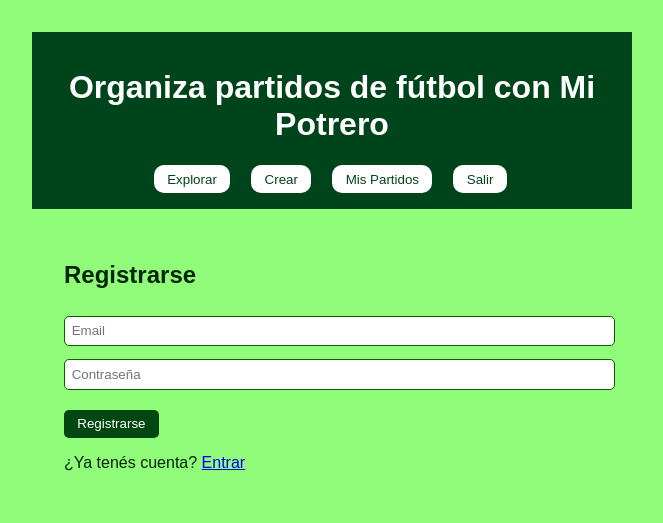
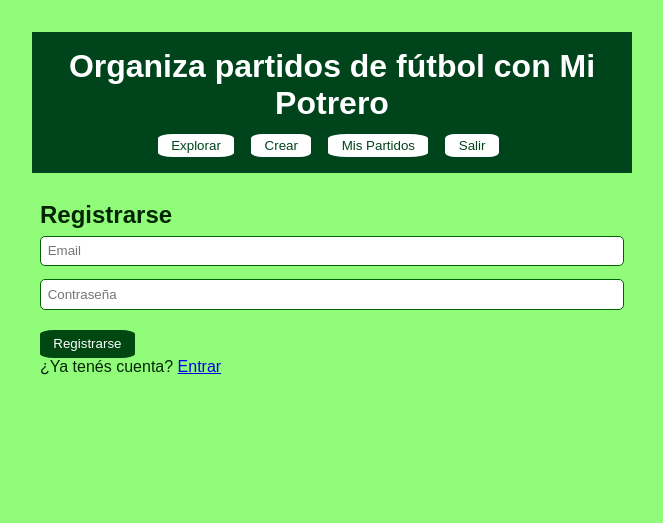
Before and after one commit to JoaquinCappa/mipotrero-partidos, a plain HTML site: page index.html in a window 1280 px wide. Shown: the whole page, without its empty margins (308-971 px from the left). Drawn offline with Linux system fonts and the light colour scheme; no server answers.

Commit message:
Update style.css

```diff
--- a/style.css
+++ b/style.css
@@ -1,3 +1,15 @@
+/* ==== ESTILOS BASE ==== */
+* {
+  margin: 0;
+  padding: 0;
+  box-sizing: border-box;
+}
+header h1 {
+  margin: 0;
+}
+html, body {
+  height: 100%;
+}
 
 body {
   font-family: Arial, sans-serif;
@@ -6,52 +18,99 @@ body {
   background-color: #90fc7a;
   color: #032505;
 }
+
 header {
   background-color: #00441c;
   color: #fff;
-  padding: 1em;
+  padding-top: 1em;
+  padding-bottom: 1em;
+  text-align: center;
+  margin-top: 0%;
+}
+
+nav {
+  margin-top: 2.5%;
   text-align: center;
 }
-nav {
-  margin-top: 1em;
-}
+
 nav button {
-  margin: 0 0.5em;
-  padding: 0.5em 1em;
+  margin: 0 0.2em;
+  padding: 0.3em 1em;
   background-color: #ffffff;
   color: #00441c;
   border: none;
   cursor: pointer;
-  border-radius: 10px;
+  border-radius: 20%;
 }
+
 main {
-  padding: 2em;
-  max-width: 600px;
+  padding: 0.5em;
+  max-width: 100%;
   margin: auto;
 }
-input, textarea {
+
+input,
+textarea {
   width: 100%;
   padding: 0.5em;
   margin: 0.5em 0;
   border: 1px solid #036100;
   border-radius: 5px;
 }
+
 button {
   padding: 0.5em 1em;
   margin-top: 1em;
   background-color: #004711;
   color: white;
   border: none;
-  border-radius: 5px;
+  border-radius: 15%;
   cursor: pointer;
 }
-#lista-partidos, #mis-partidos {
+
+#lista-partidos,
+#mis-partidos {
   margin-top: 1em;
 }
+
 .partido {
   background-color: #90fc7a;
   padding: 1em;
   margin: 0.5em 0;
-  border-radius: 5px;
-  box-shadow: 0 2px 5px rgba(0,0,0,0.1);
+  border-radius: 15%;
+  box-shadow: 0 2px 5px rgba(0, 0, 0, 0.1);
 }
+@media (max-width: 480px) {
+  nav button {
+    display: inline-block;
+    width: 40%;
+    margin: 0.5em auto;
+  }
+
+  main {
+    padding: 1em;
+  }
+
+  header {
+    font-size: 1rem;
+  }
+}
+@media (min-width: 768px) and (max-width: 1024px) {
+  main {
+    padding: 2em;
+  }
+
+  nav button {
+    font-size: 1.1rem;
+  }
+}
+@media (min-width: 1024px) {
+  main {
+    max-width: 900px;
+  }
+
+  nav {
+    text-align: center;
+    margin-top: 2%;
+  }
+}
```
